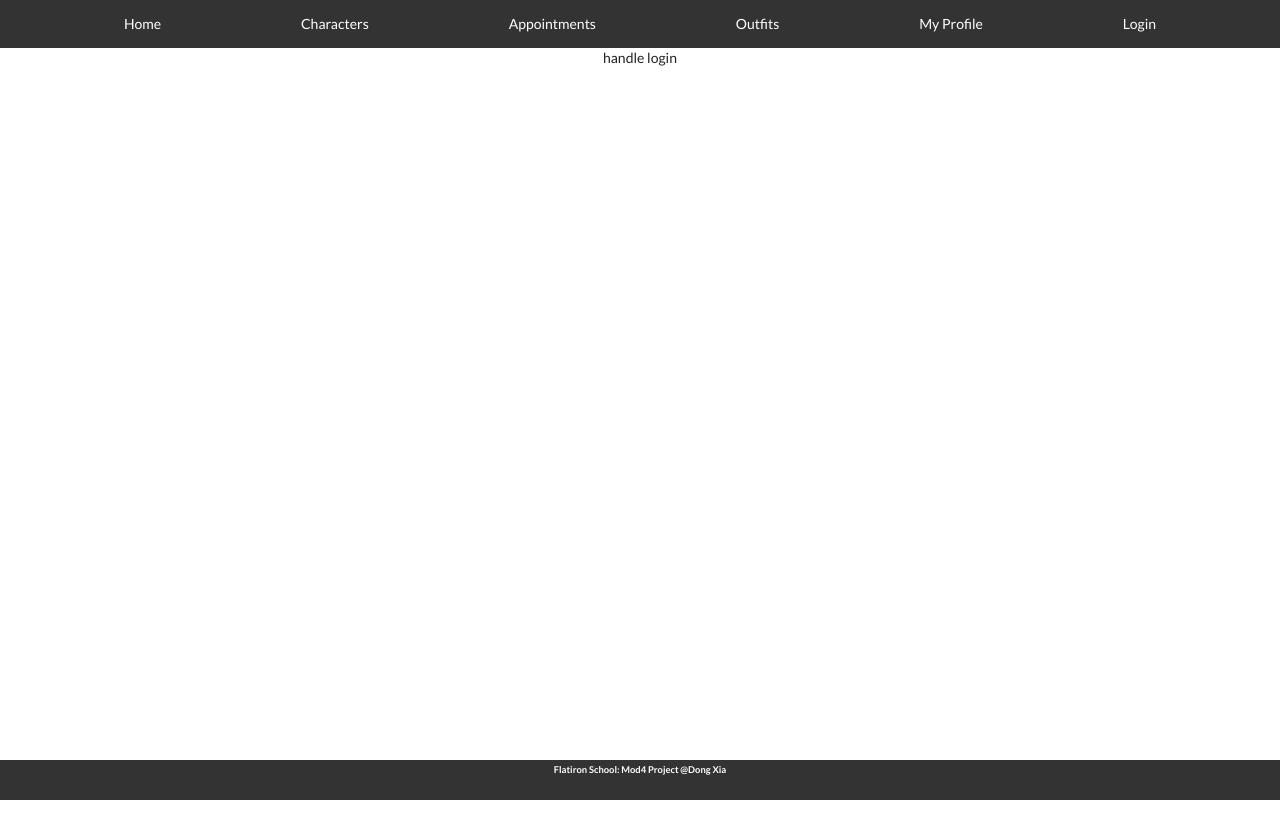
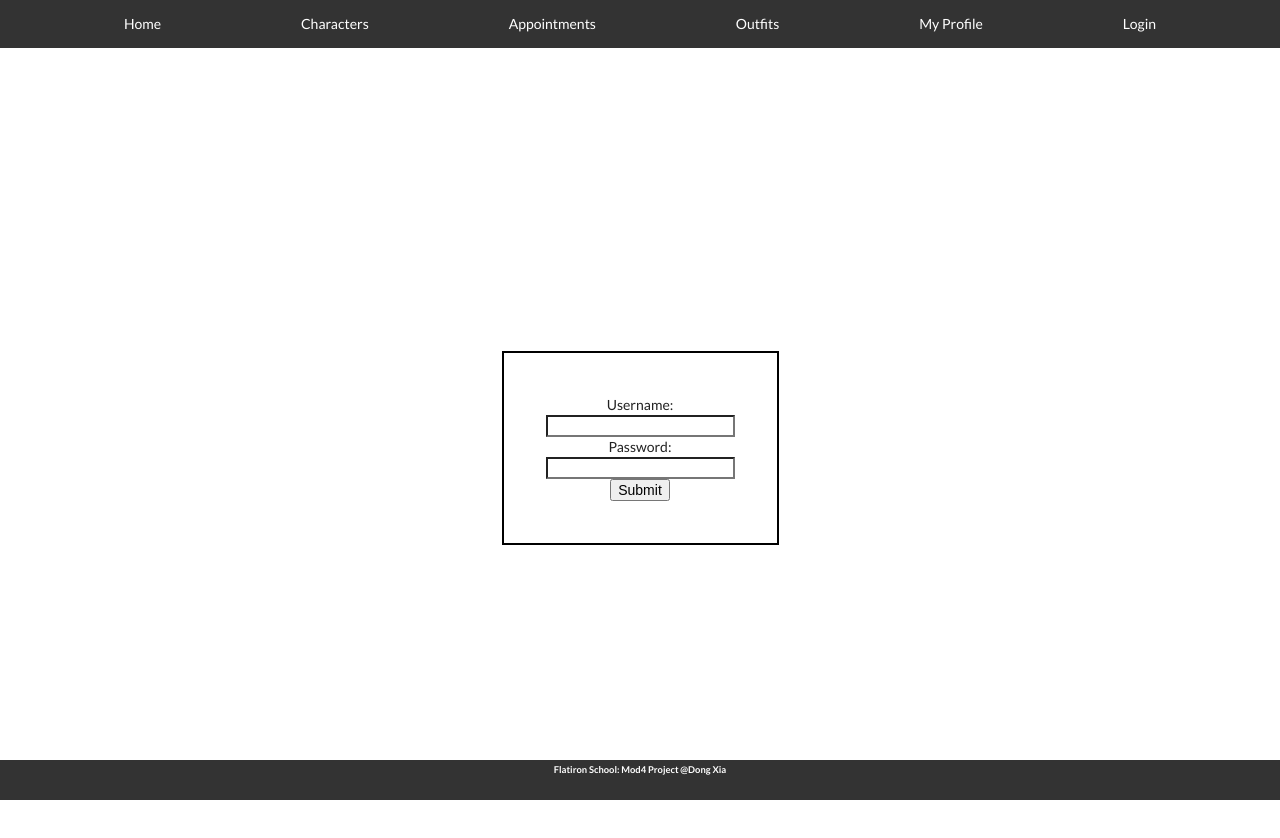
Before and after one commit to Dong-Yi-Xia/mod4_project_frontend_date, a React (Create React App) app: page /login in a window 1280 px wide. Shown: the top 838 px of the page. Before the commit the page ends 800 px from the top, so only its background shows below. Built offline with nearby package versions, Linux system fonts and the light colour scheme.

Commit message:
login page display

```diff
--- /dev/null
+++ b/src/AdminComponent/LoginForm.js
@@ -0,0 +1,40 @@
+import React from 'react'
+
+class LoginForm extends React.Component{
+
+    state = {
+        username: "",
+        password: ""
+      }
+
+      handleSubmit = (e) => {
+        e.preventDefault()
+        // this.props.handleSubmit(this.state)
+      }
+
+      handleChange = (e) => {
+        let {name, value} = e.target
+        this.setState({
+          [name]: value
+        })
+      }
+
+    render(){
+
+        let {username, password} = this.state
+
+        return(
+            <div className="formContainer">
+                <form onSubmit={this.handleSubmit}>
+                    <label htmlFor="username">Username:</label>
+                    <input type="text"  name="username" value={username} onChange={this.handleChange}/>
+                    <label htmlFor="password">Password:</label>
+                    <input type="password"  name="password" value={password} onChange={this.handleChange}/>
+                    <input type="submit" value="Submit"/>
+                </form>
+            </div>
+        )
+    }
+}
+
+export default LoginForm
--- a/src/AdminComponent/LoginPage.js
+++ b/src/AdminComponent/LoginPage.js
@@ -1,11 +1,12 @@
 import React from 'react'
+import LoginForm from './LoginForm'
 
 
 class LoginPage extends React.Component {
     render(){
         return(
             <div>
-                handle login
+                <LoginForm />
             </div>
         )
     }
--- a/src/App.css
+++ b/src/App.css
@@ -117,3 +117,19 @@ ul.nav li a:hover {
   margin: auto;
   padding-bottom: 10%;
 }
+
+.formContainer{
+  display: flex;
+  height: 100vh;
+}
+
+.formContainer form{
+  margin: auto;
+  border: black solid 2px;
+  padding: 3em;
+}
+
+.formContainer input{
+  display: block;
+  margin: auto;
+}
--- a/src/CharactersComponent/CharactersPage.js
+++ b/src/CharactersComponent/CharactersPage.js
@@ -24,7 +24,6 @@ class CharactersPage extends React.Component {
     }
 
     handleSelection = (selectedValue) => {
-
         this.setState(oldState => {
             return{
                 filter: selectedValue
```
